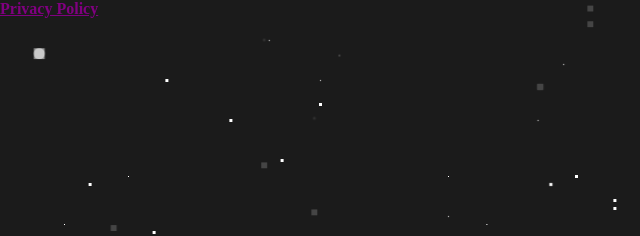
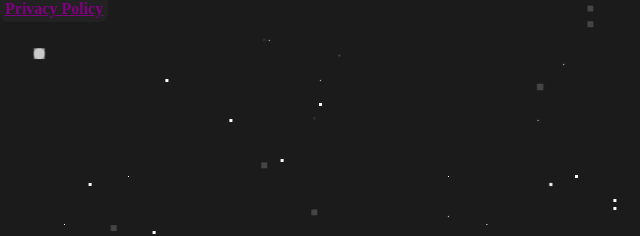
Before and after one commit to Ryhox/catthrow, a plain HTML site: page index.html in a window 1280 px wide. Shown: the top 236 px of the page, 0-640 px from the left. Drawn offline with nearby package versions, Linux system fonts and the light colour scheme.

Commit message:
Update style.css

```diff
--- a/css/style.css
+++ b/css/style.css
@@ -500,8 +500,11 @@ body {
 #privacy-link {
   postion: absolute;
   text-decoration: none;
-  left: 3rem;
-  bottom: 3rem;
+  left: 10px;
+  bottom: 10px;
+  background-color: #2c2c2c6e;
+  border-radius: 8px;
+  padding: 5px;
   color: purple;
   font-weight: bolder;
 }
```
